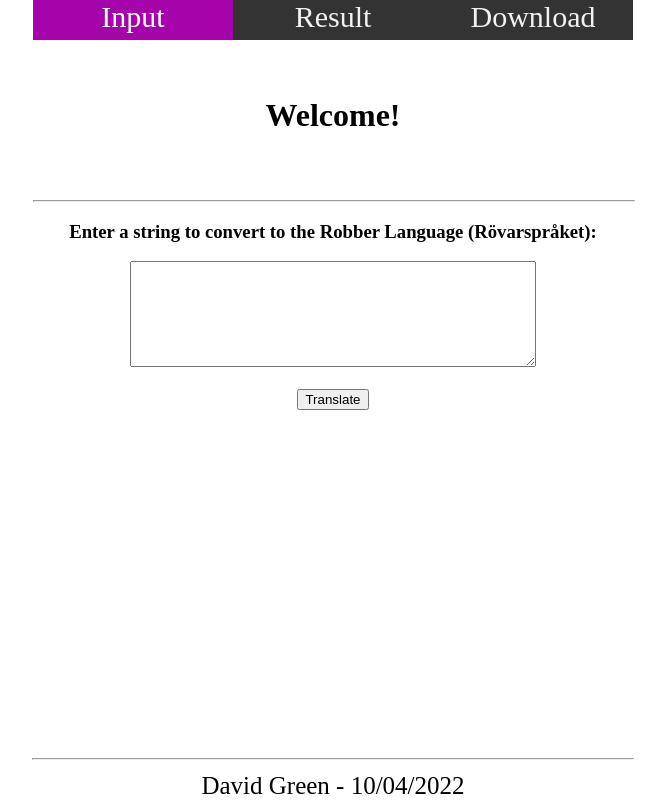
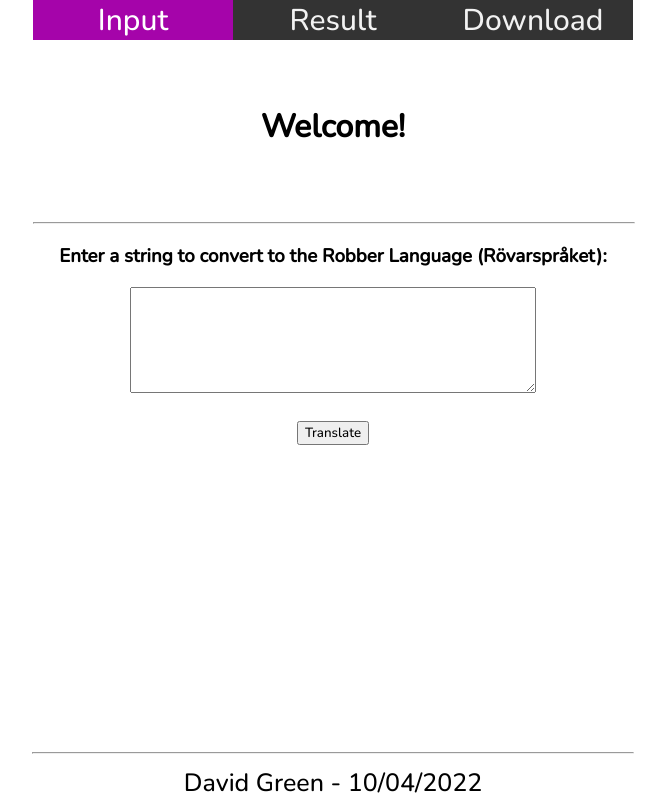
Before and after one commit to green-swe/moment5, a PHP site: page / in a window 1280 px wide. Shown: the whole page, without its empty margins (307-973 px from the left). Run offline with PHP 8.4, Linux system fonts and the light colour scheme.

Commit message:
changed font

```diff
--- a/download.php
+++ b/download.php
@@ -9,6 +9,9 @@ session_start();
   <meta charset="UTF-8">
   <meta http-equiv="X-UA-Compatible" content="IE=edge">
   <meta name="viewport" content="width=device-width, initial-scale=1.0">
+  <link rel="preconnect" href="https://fonts.googleapis.com">
+    <link rel="preconnect" href="https://fonts.gstatic.com" crossorigin>
+    <link href="https://fonts.googleapis.com/css2?family=Nunito:wght@500&display=swap" rel="stylesheet">
   <link rel="stylesheet" href="./styles/style.css">
   <title>Download - Moment 5</title>
 </head>
--- a/index.php
+++ b/index.php
@@ -17,6 +17,9 @@ if (isset($_POST['input'])) {
   <meta charset="UTF-8">
   <meta http-equiv="X-UA-Compatible" content="IE=edge">
   <meta name="viewport" content="width=device-width, initial-scale=1.0">
+  <link rel="preconnect" href="https://fonts.googleapis.com">
+  <link rel="preconnect" href="https://fonts.gstatic.com" crossorigin>
+  <link href="https://fonts.googleapis.com/css2?family=Nunito:wght@500&display=swap" rel="stylesheet">
   <link rel="stylesheet" href="./styles/style.css">
   <title>Input - Moment 5</title>
 </head>
--- a/result.php
+++ b/result.php
@@ -17,6 +17,9 @@ if (!isset($_SESSION['convert'])) {
   <meta charset="UTF-8">
   <meta http-equiv="X-UA-Compatible" content="IE=edge">
   <meta name="viewport" content="width=device-width, initial-scale=1.0">
+  <link rel="preconnect" href="https://fonts.googleapis.com">
+  <link rel="preconnect" href="https://fonts.gstatic.com" crossorigin>
+  <link href="https://fonts.googleapis.com/css2?family=Nunito:wght@500&display=swap" rel="stylesheet">
   <link rel="stylesheet" href="./styles/style.css">
   <title>Result - Moment 5</title>
 </head>
--- a/styles/style.css
+++ b/styles/style.css
@@ -1,3 +1,6 @@
+* {
+    font-family: 'Nunito', sans-serif;
+}
 body {
     width: 600px;
     text-align: center;
```
